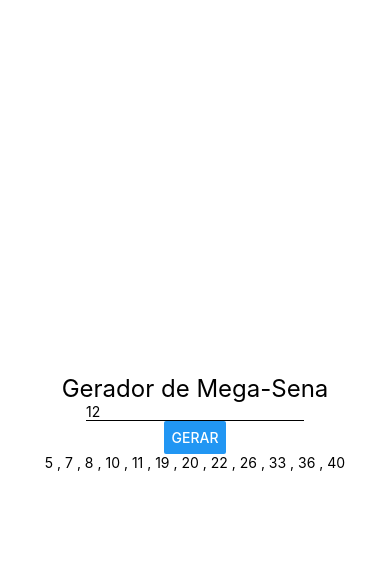
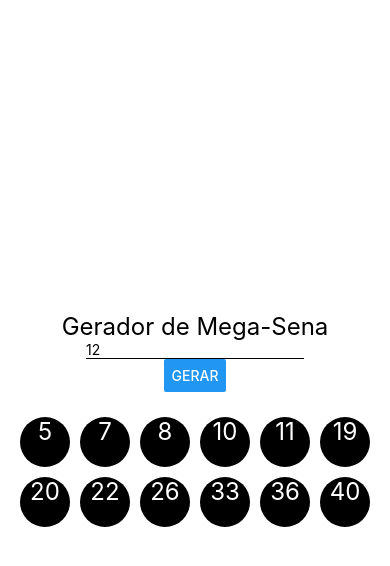
Before and after one commit to GeorgiSantana/Curso-React-Native, a React Native app: screen / in a window 390 px wide. Both pictures are taken after a click on the button "GERAR". Shown: the top 566 px of the page. Built offline with nearby package versions, Linux system fonts and the light colour scheme.

Commit message:
Estilizando o componente numero

```diff
--- a/src/components/mega/Mega.js
+++ b/src/components/mega/Mega.js
@@ -1,6 +1,7 @@
 import React, {Component} from 'react';
-import {Button, Text, TextInput} from 'react-native';
+import {Button, Text, TextInput, View} from 'react-native';
 import Estilo from '../estilo';
+import Numero from './Numero';
 
 export default class Mega extends Component {
   state = {
@@ -38,6 +39,13 @@ export default class Mega extends Component {
     this.setState({numeros});
   };
 
+  exibirNumeros = () => {
+    const nums = this.state.numeros
+    return nums.map(num => {
+      return <Numero num ={num} />
+    })
+  }
+
   render() {
     return (
       <>
@@ -50,9 +58,20 @@ export default class Mega extends Component {
           value={`${this.state.qtdeNumeros}`}
           onChangeText={this.alterarQtdeNumeros}
         />
-        <Button title="Gerar" onPress={this.gerarNumeros} />
-        <Text>{this.state.numeros.join(' , ')}</Text>
-      </>
+
+        <Button title="Gerar"
+        onPress={this.gerarNumeros}/>
+
+         <View style={{
+          marginTop: 20,
+          flexDirection: 'row',
+          flexWrap: 'wrap',
+          justifyContent: 'center'
+         }}>
+             {this.exibirNumeros()}
+         </View>
+
+    </>
     );
   }
 }
--- /dev/null
+++ b/src/components/mega/Numero.js
@@ -0,0 +1,27 @@
+import React from "react"
+import { Text, View, StyleSheet } from "react-native"
+import estilo from "../estilo"
+
+export default ({num})=> {
+    return(
+        <View style={style.Container}>
+            <Text style={[estilo.txtG, style.Num]}>
+                {num}
+            </Text>
+        </View>
+    )
+}
+
+const style = StyleSheet.create({
+    Container: {
+        height: 50,
+        width: 50,
+        backgroundColor: "#000",
+        margin: 5,
+        borderRadius: 25,
+
+
+    },
+    Num: { color: "#FFF"
+}
+})
```
